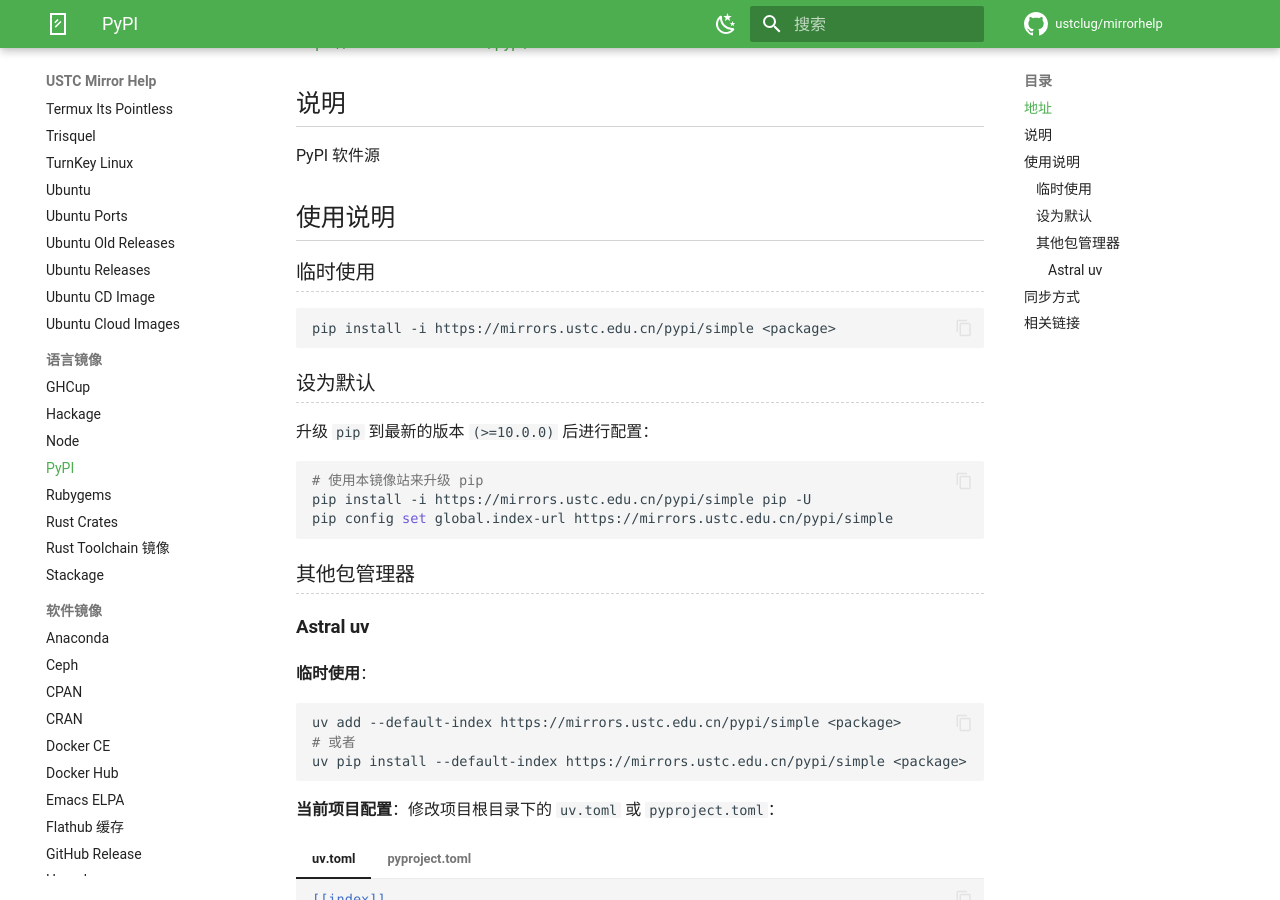
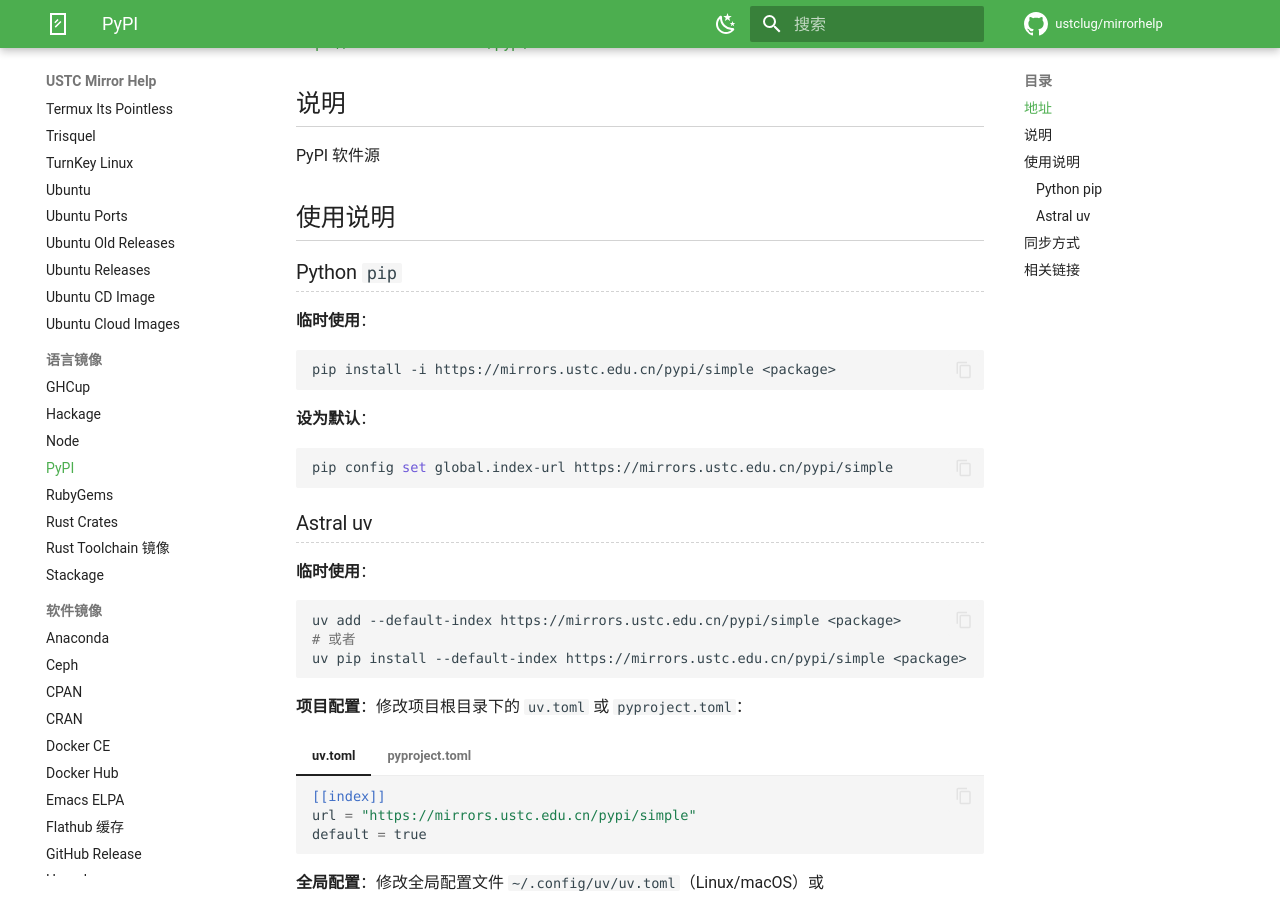
Before and after one commit to ustclug/mirrorhelp, an MkDocs documentation site: the page built from docs/pypi.md, in a window 1280 px wide and 900 px high, scrolled down 207 px. Built offline with MkDocs 1.6.1 and Material for MkDocs 9.7.7, drawn with Linux system fonts in a browser that asks for light colours; comment, search, counter and statistics services are not loaded.

Commit message:
pypi, rubygems: Regular updates

````diff
--- a/docs/pypi.md
+++ b/docs/pypi.md
@@ -10,25 +10,21 @@
 
 ## 使用说明
 
-### 临时使用
+### Python `pip`
+
+**临时使用**：
 
 ```shell
 pip install -i https://mirrors.ustc.edu.cn/pypi/simple <package>
 ```
 
-### 设为默认
-
-升级 `pip` 到最新的版本 `(>=10.0.0)` 后进行配置：
+**设为默认**：
 
 ```shell
-# 使用本镜像站来升级 pip
-pip install -i https://mirrors.ustc.edu.cn/pypi/simple pip -U
 pip config set global.index-url https://mirrors.ustc.edu.cn/pypi/simple
 ```
 
-### 其他包管理器
-
-#### Astral uv
+### Astral uv
 
 **临时使用**：
 
@@ -38,7 +34,7 @@
 uv pip install --default-index https://mirrors.ustc.edu.cn/pypi/simple <package>
 ```
 
-**当前项目配置**：修改项目根目录下的 `uv.toml` 或 `pyproject.toml`：
+**项目配置**：修改项目根目录下的 `uv.toml` 或 `pyproject.toml`：
 
 === "uv.toml"
 
````
Also changed, not shown: docs/rubygems.md (+5 -6 lines).
